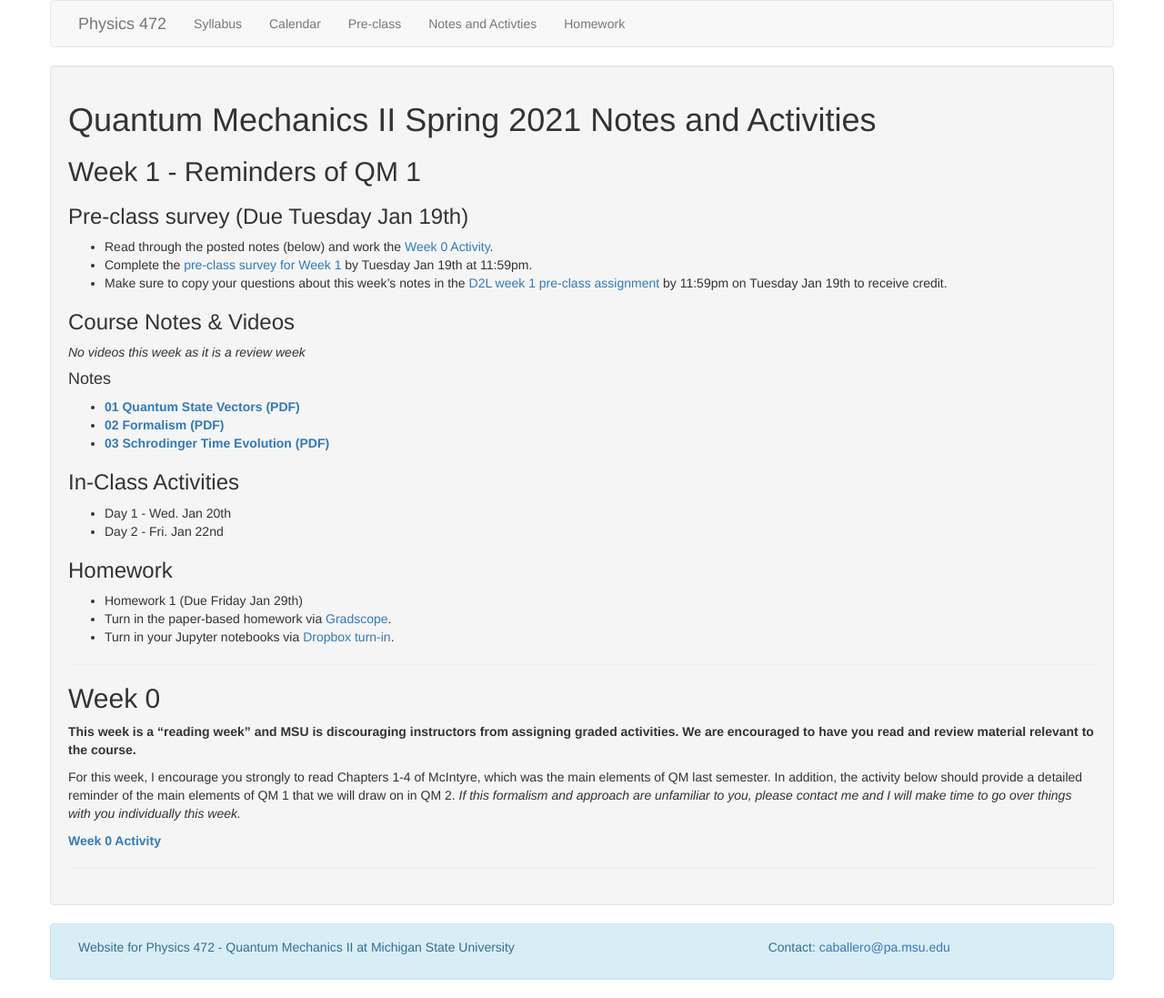
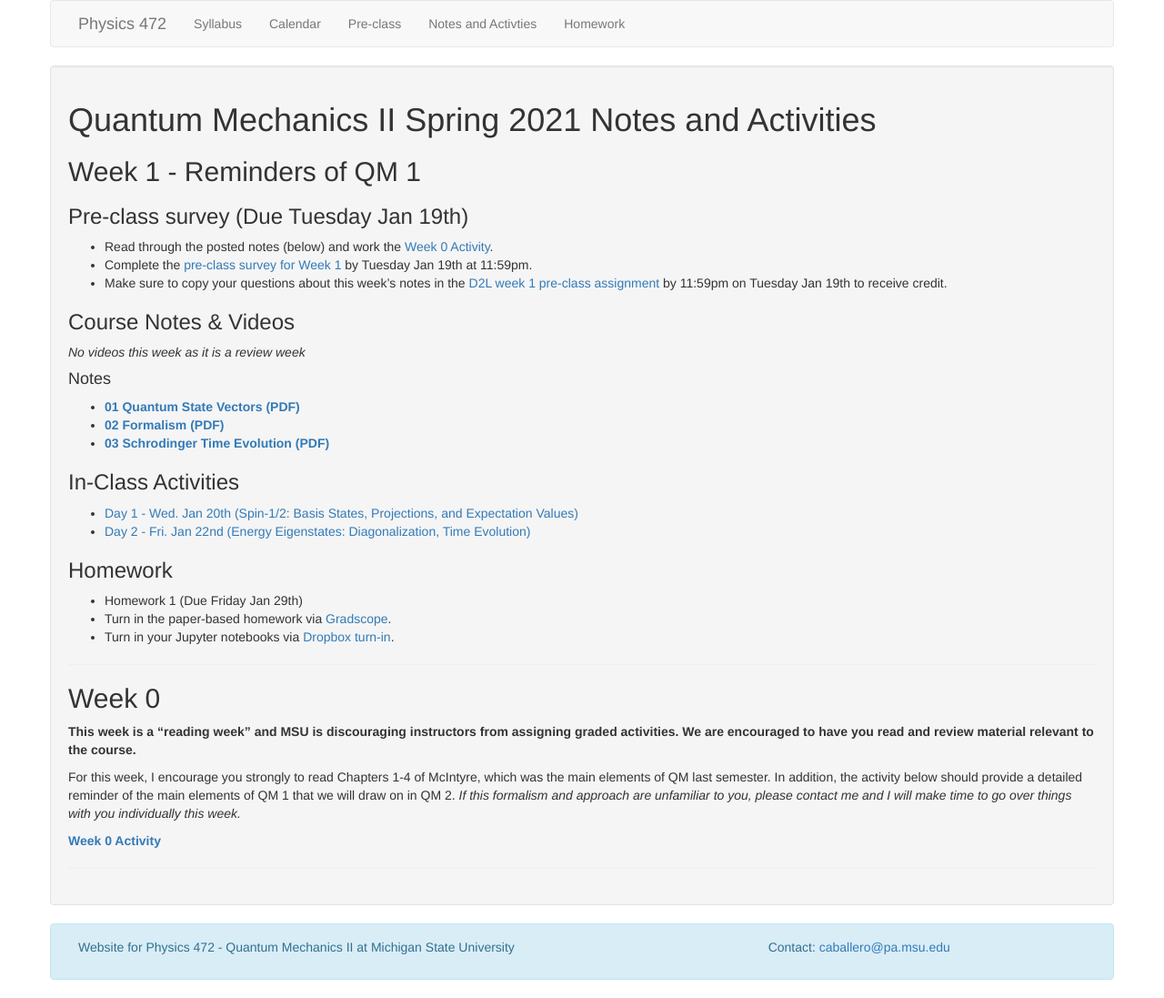
Before and after one commit to dannycab/phy472msu_s2021, a Jekyll site: the page built from notes/index.md, in a window 1280 px wide. Shown: the whole page at 91% size. Built offline with Jekyll 4.4.1, drawn with Linux system fonts in a browser that asks for light colours.

Commit message:
added day 1 in-class

```diff
--- a/notes/index.md
+++ b/notes/index.md
@@ -61,8 +61,8 @@ use_math: true
 
 ### In-Class Activities
 
-* Day 1 - Wed. Jan 20th
-* Day 2 - Fri. Jan 22nd
+* [Day 1 - Wed. Jan 20th (Spin-1/2: Basis States, Projections, and Expectation Values)](./in-class/day1.html)
+* [Day 2 - Fri. Jan 22nd (Energy Eigenstates: Diagonalization, Time Evolution)](./in-class/day2.html)
 
 ### Homework
 
```
Also changed, not shown: notes/in-class/day1.md (added, +29 -0 lines), notes/in-class/day2.md (added, +9 -0 lines).
